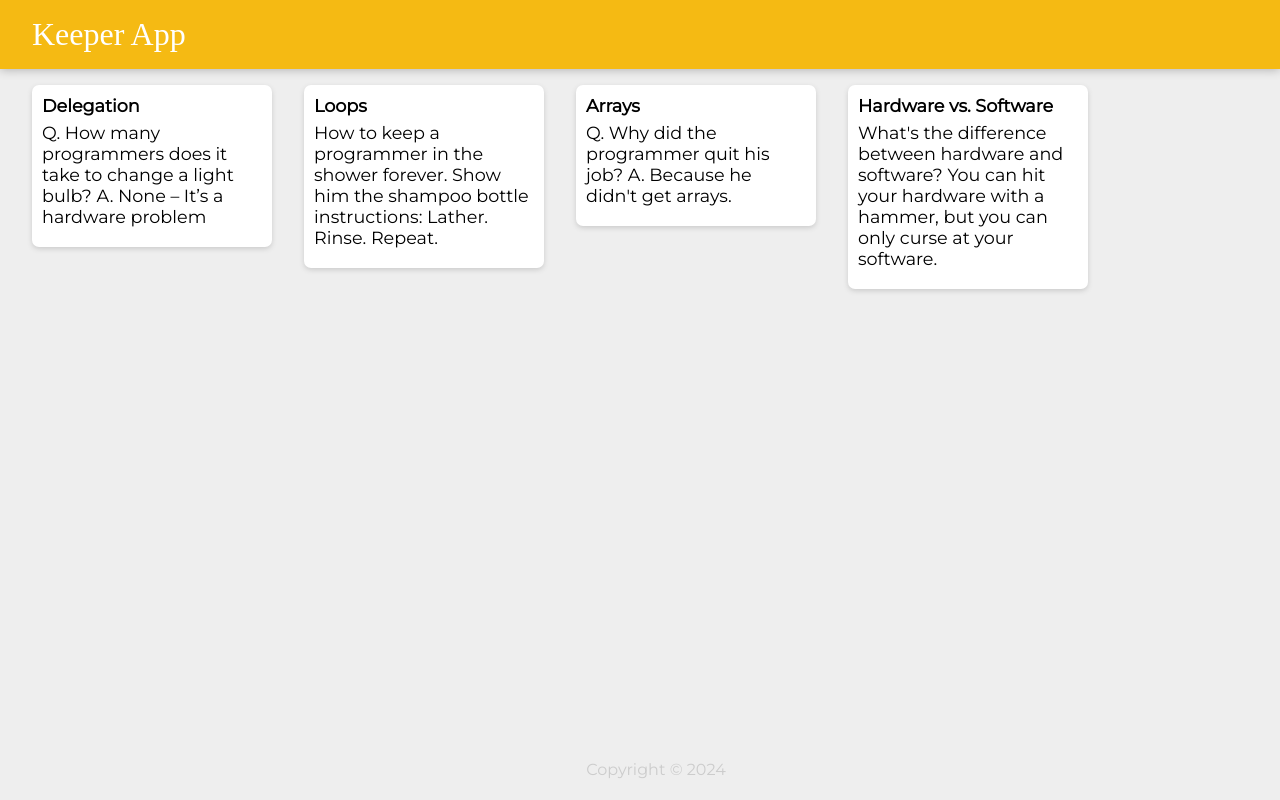
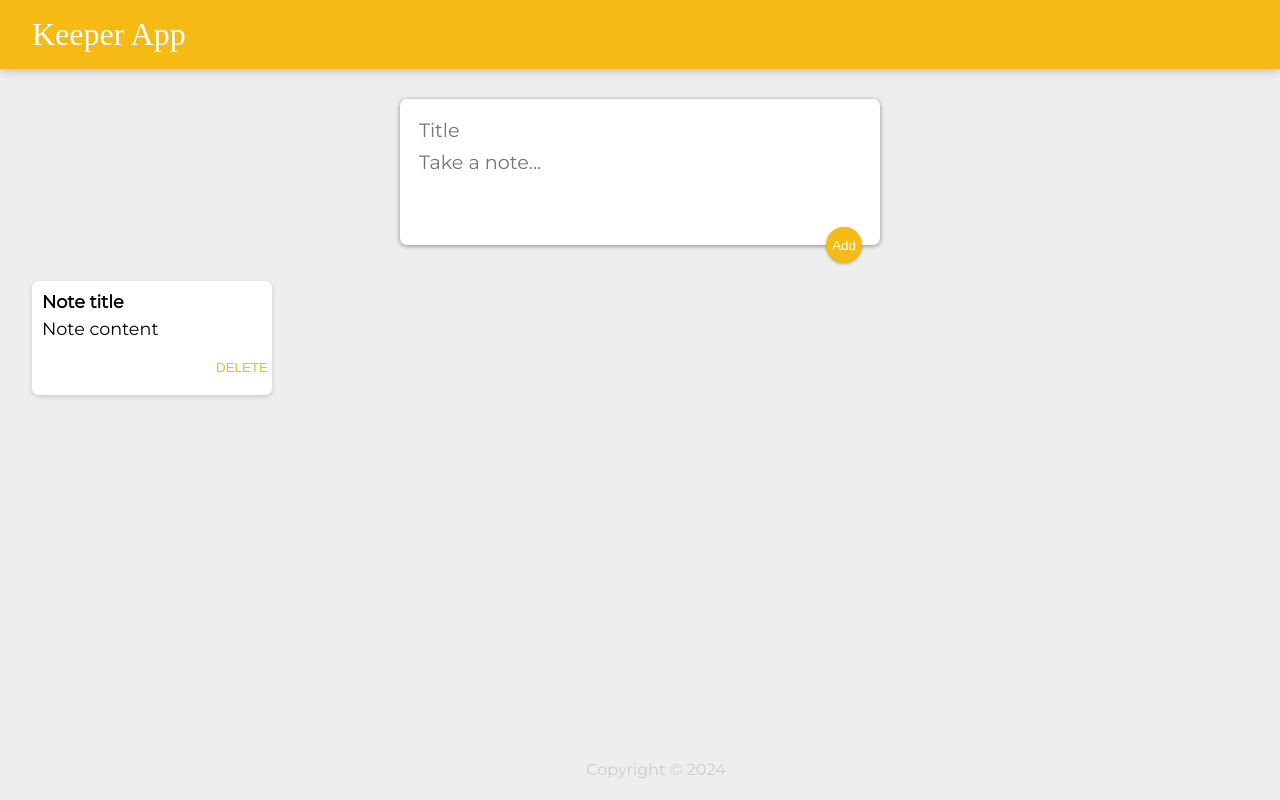
Before and after one commit to DiyaPanchal/Keeper-App, a React (Vite) app: page / in a window 1280 px wide. Built offline with nearby package versions, Linux system fonts and the light colour scheme; a web font is replaced by a local one.

Commit message:
CreateArea component

```diff
--- a/public/styles.css
+++ b/public/styles.css
@@ -54,3 +54,50 @@
   white-space: pre-wrap;
   word-wrap: break-word;
 }
+
+.note button {
+  position: relative;
+  float: right;
+  margin-right: 10px;
+  color: #f5ba13;
+  border: none;
+  width: 36px;
+  height: 36px;
+  cursor: pointer;
+  outline: none;
+  background-color: #fff;
+}
+
+form {
+  position: relative;
+  width: 480px;
+  margin: 30px auto 20px auto;
+  background: #fff;
+  padding: 15px;
+  border-radius: 7px;
+  box-shadow: 0 1px 5px rgb(138, 137, 137);
+}
+form input,
+form textarea {
+  width: 100%;
+  border: none;
+  padding: 4px;
+  outline: none;
+  font-size: 1.2em;
+  font-family: inherit;
+  resize: none;
+}
+form button {
+  position: absolute;
+  right: 18px;
+  bottom: -18px;
+  background: #f5ba13;
+  color: #fff;
+  border: none;
+  border-radius: 50%;
+  width: 36px;
+  height: 36px;
+  box-shadow: 0 1px 3px rgba(0, 0, 0, 0.3);
+  cursor: pointer;
+  outline: none;
+}
--- a/src/components/App.jsx
+++ b/src/components/App.jsx
@@ -1,17 +1,15 @@
 import React from "react";
 import Header from "./Header";
+import Footer from "./Footer";
 import Note from "./Note";
-import Footer from "./Footer";
-import notes from "../notes.js"
+import CreateArea from "./CreateArea";
 
 function App() {
   return (
     <div>
       <Header />
-      {notes.map(item =>{
-        return <Note key= {item.id} title={item.title} content={item.content} />
-      })}
-
+      <CreateArea />
+      <Note key={1} title="Note title" content="Note content" />
       <Footer />
     </div>
   );
--- /dev/null
+++ b/src/components/CreateArea.jsx
@@ -0,0 +1,15 @@
+import React from "react";
+
+function CreateArea() {
+  return (
+    <div>
+      <form>
+        <input name="title" placeholder="Title" />
+        <textarea name="content" placeholder="Take a note..." rows="3" />
+        <button>Add</button>
+      </form>
+    </div>
+  );
+}
+
+export default CreateArea;
--- a/src/components/Note.jsx
+++ b/src/components/Note.jsx
@@ -1,10 +1,13 @@
 import React from "react";
-import notes from "../notes";
 
-function Note(props){
-    return(
-        <div className="note"><h1>{props.title}</h1><p>{props.content}</p></div>
-    );
+function Note(props) {
+  return (
+    <div className="note">
+      <h1>{props.title}</h1>
+      <p>{props.content}</p>
+      <button>DELETE</button>
+    </div>
+  );
 }
 
 export default Note;
```
